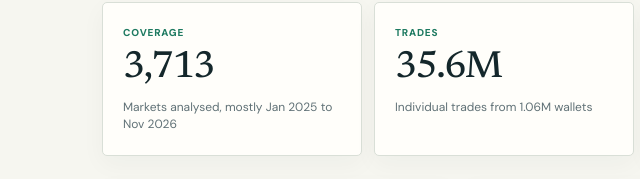
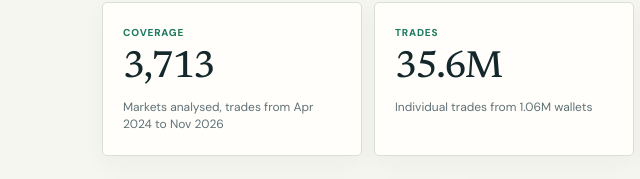
Before and after one commit to aidensandler/polyInsider, a plain HTML site: page web/index.html in a window 1280 px wide. Shown: the part 581-760 px from the top of the page, 0-640 px from the left. Drawn offline with Linux system fonts and the light colour scheme.

Commit message:
Index: state full data range

```diff
--- a/web/index.html
+++ b/web/index.html
@@ -1,7 +1,7 @@
 <!doctype html><html lang="en"><head><meta charset="utf-8"><meta name="viewport" content="width=device-width, initial-scale=1"><meta name="description" content="PolyInsiders tracks Polymarket wallets with unusually strong track records, shows when they trade, and replays what following them would have earned."><title>PolyInsiders | Who is trading well on Polymarket, and when?</title><link rel="stylesheet" href="assets/style.css">
 <style>.cards{display:grid;grid-template-columns:repeat(3,minmax(0,1fr));gap:14px;margin:8px 0 28px}.card{display:block;border:1px solid var(--border);background:var(--panel);border-radius:5px;padding:24px 22px;box-shadow:var(--shadow);color:inherit}.card:hover{text-decoration:none;border-color:#8fb59c}.card h3{font:500 24px 'Newsreader',Georgia,serif;margin:6px 0 8px}.card p{margin:0 0 12px;font-size:14px;line-height:1.65;color:var(--muted)}.card .go{font-size:12px;font-weight:800;color:var(--green)}@media(max-width:820px){.cards{grid-template-columns:1fr}}.steps{counter-reset:s}.steps li{margin-bottom:12px}</style></head><body><div id="ticker"></div><div id="hdr"></div><main>
 <section class="hero"><span class="eyebrow">Prediction-market intelligence</span><h1>Who is trading well on Polymarket, and when?</h1><p>PolyInsiders finds wallets whose past trades consistently beat the market, shows when in a market's life they trade, and replays what following them would have earned.</p><div class="actions"><a class="btn" href="timing.html">Explore wallets and timing</a><a class="btn secondary" href="alerts.html">See the alert tests</a></div></section>
-<div class="kpis"><div class="metric"><div class="tag">Coverage</div><div class="val">3,713</div><div class="lbl">Markets analysed, mostly Jan 2025 to Nov 2026</div></div><div class="metric"><div class="tag">Trades</div><div class="val">35.6M</div><div class="lbl">Individual trades from 1.06M wallets</div></div><div class="metric"><div class="tag">Flagged</div><div class="val">207</div><div class="lbl">Wallets with a track record beyond luck, out of 17,254 experienced traders</div></div><div class="metric"><div class="tag">Alert replay</div><div class="val">3,507</div><div class="lbl">Alerts replayed on Oct to Nov 2026, never used to tune anything</div></div></div>
+<div class="kpis"><div class="metric"><div class="tag">Coverage</div><div class="val">3,713</div><div class="lbl">Markets analysed, trades from Apr 2024 to Nov 2026</div></div><div class="metric"><div class="tag">Trades</div><div class="val">35.6M</div><div class="lbl">Individual trades from 1.06M wallets</div></div><div class="metric"><div class="tag">Flagged</div><div class="val">207</div><div class="lbl">Wallets with a track record beyond luck, out of 17,254 experienced traders</div></div><div class="metric"><div class="tag">Alert replay</div><div class="val">3,507</div><div class="lbl">Alerts replayed on Oct to Nov 2026, never used to tune anything</div></div></div>
 <div class="cards"><a class="card" href="timing.html"><div class="tag" style="font-size:10px;font-weight:800;letter-spacing:.08em;color:var(--green);text-transform:uppercase">Trader timing</div><h3>When do they trade?</h3><p>Flagged wallets put more money in the hour before big price moves and keep gaining afterwards. Browse every flagged wallet and its timing profile.</p><span class="go">Open →</span></a><a class="card" href="alerts.html"><div class="tag" style="font-size:10px;font-weight:800;letter-spacing:.08em;color:var(--green);text-transform:uppercase">Alerts</div><h3>Would copying them pay?</h3><p>A simple rule earned a modest return in forward tests; a machine-learning model did not. Every strategy, with its uncertainty.</p><span class="go">Open →</span></a><a class="card" href="tracker.html"><div class="tag" style="font-size:10px;font-weight:800;letter-spacing:.08em;color:var(--green);text-transform:uppercase">Live tracker</div><h3>Forecasts before resolution</h3><p>Time-stamped probabilities for unresolved markets, saved before the outcome is known and compared with the market price afterwards.</p><span class="go">Open →</span></a></div>
 <section class="grid"><div class="panel"><div class="hd"><h2>How it works</h2></div><div class="bd prose"><ol class="steps"><li><strong>Score.</strong> Each wallet gets an evidence score from its earlier resolved events only, comparing its entry prices with how events actually ended.</li><li><strong>Flag.</strong> Wallets whose score is too high to be explained by luck, after correcting for testing thousands of wallets, are flagged.</li><li><strong>Test forward.</strong> Flags are frozen, then checked on later markets, including a control group of crypto up/down markets where informed trading is unlikely.</li></ol><a href="methodology.html">Read the full method →</a></div></div>
 <div class="panel"><div class="hd"><h2>What we found</h2></div><div class="bd prose"><p>Flagged wallets keep outperforming on later events, and they trade differently: more of their money lands right before big price moves.</p><p>Following their trades earned about 8% per dollar staked in our forward tests, with wide uncertainty and a few wallets doing much of the work. Results are research findings, not trading advice.</p><a href="findings.html">See the findings →</a></div></div></section>
```
